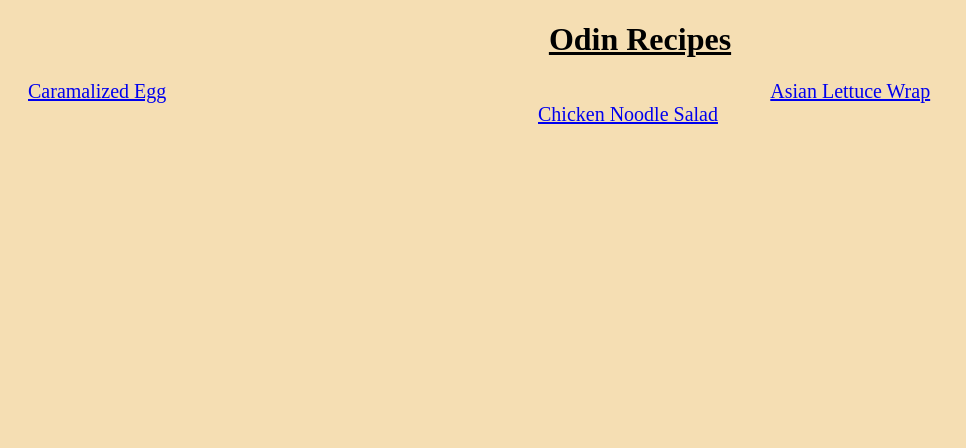
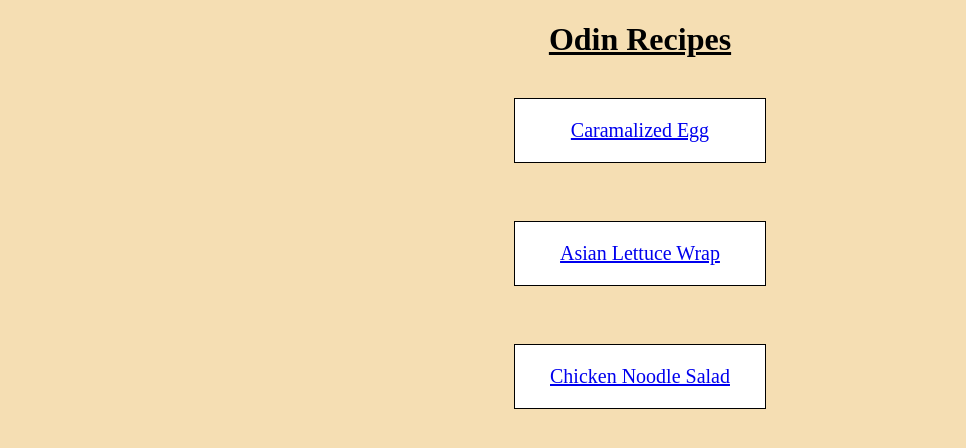
Before and after one commit to Luvion007/odin-recipes, a plain HTML site: page index.html in a window 1280 px wide. Shown: the whole page, without its empty margins (0-966 px from the left). Drawn offline with Linux system fonts and the light colour scheme.

Commit message:
Add new styling
assignment from Odin project in Inline and Block lesson

```diff
--- a/CSS/style.css
+++ b/CSS/style.css
@@ -32,23 +32,18 @@
 .index.heading {
   text-decoration: underline;
   text-align: center;
+  margin-bottom: 40px;
 }
 
 .recipe {
+  box-sizing: border-box;
   font-size: 20px;
+  padding: 20px;
+  width: 20%;
+  margin: 20px auto;
+  height: auto;
+  text-align: center;
+  display: block;
+  border: 1px solid black;
+  background-color: white;
 }
-
-.recipe.first {
-  text-align: center;
-  padding-left: 20px;
-}
-.recipe.second {
-  text-align: center;
-  padding-left: 600px;
-}
-
-.recipe.third {
-  text-align: center;
-  padding-left: 530px;
-  padding-right: 20px;
-}
--- a/index.html
+++ b/index.html
@@ -7,25 +7,31 @@
   </head>
   <body class="main index">
     <h1 class="index heading">Odin Recipes</h1>
-
-    <a class="recipe first"
+    <div class="link">
+      <a
+        class="recipe first"
         href="../odin-recipes/caramalized_egg.html"
         target="_blank"
         rel="noopener noreferrer"
-      >Caramalized Egg</a
+        ><span class="first">Caramalized Egg</span></a
       >
-    <a class="recipe second"
+      <br />
+      <a
+        class="recipe second"
         href="../odin-recipes/Asian_lettuce_wrap.html"
         target="_blank"
         rel="noopener noreferrer"
         >Asian Lettuce Wrap</a
       >
+      <br />
 
-    <a class="recipe third"
+      <a
+        class="recipe third"
         href="../odin-recipes/chicken_noodle_salad.html"
         target="_blank"
         rel="noopener noreferrer"
         >Chicken Noodle Salad</a
       >
+    </div>
   </body>
 </html>
```
Lines whose indentation alone changed are shown as unchanged.
